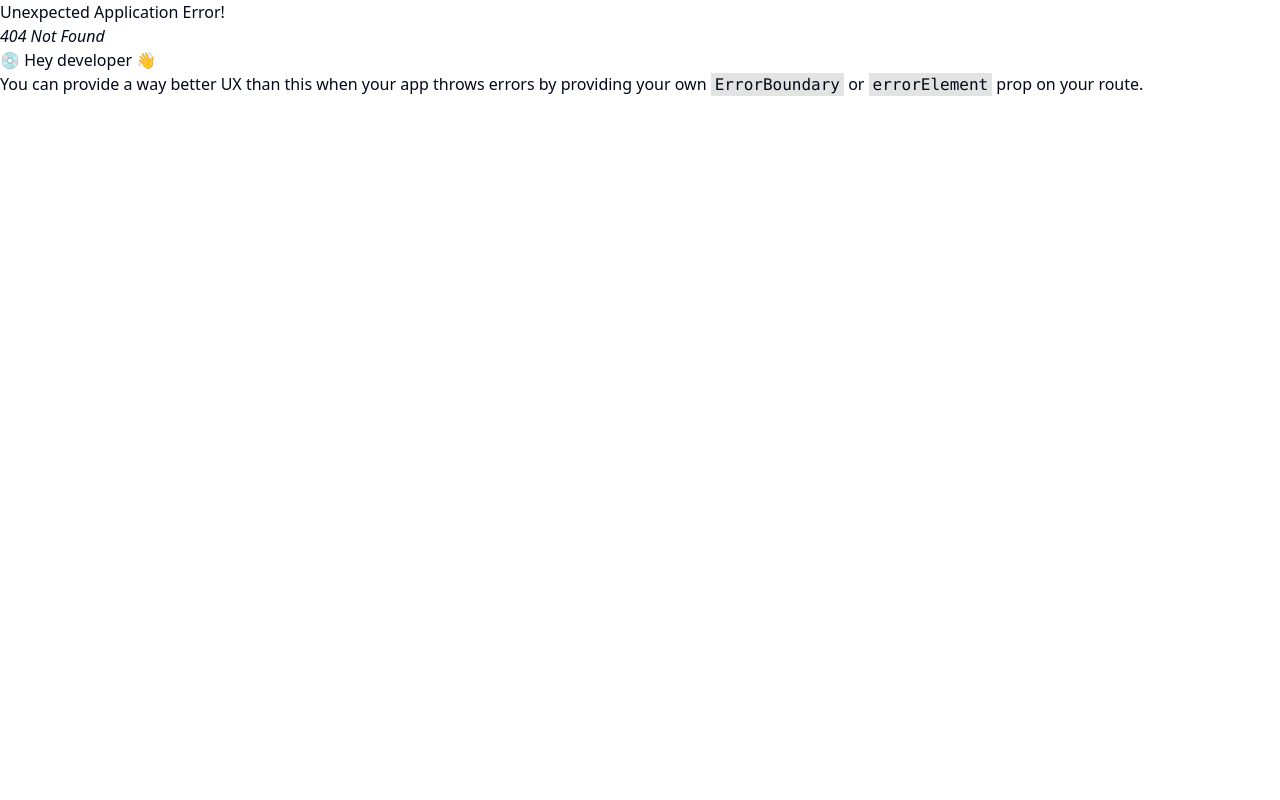
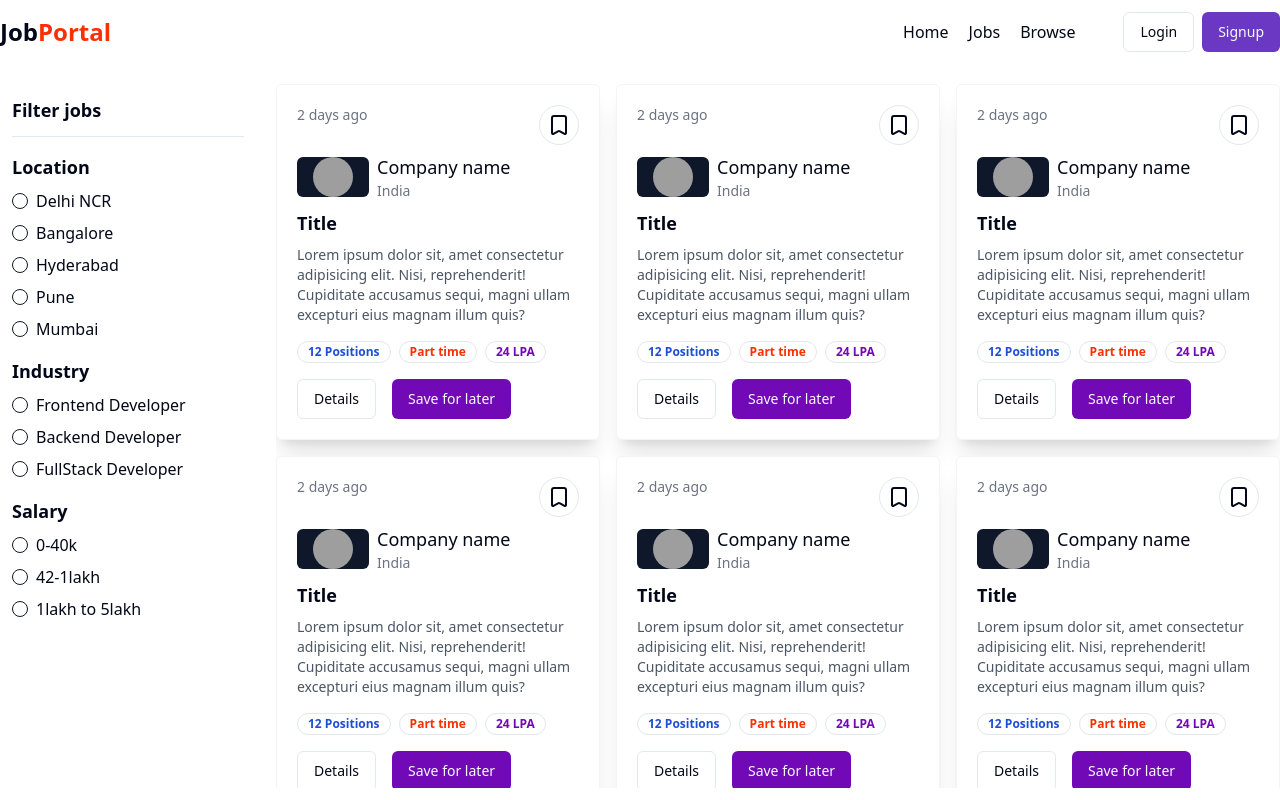
Before and after one commit to PushkarVyas/job-portal, a React app in the folder frontend/: page /jobs in a window 1280 px wide. Before the commit this address had no page. Built offline with nearby package versions, Linux system fonts and the light colour scheme; grey boxes are pictures that could not be loaded; the HTML template or start-up script is replaced by a standard one.

Commit message:
Add jobs page with filter sidebar and job cards

```diff
--- a/frontend/src/App.jsx
+++ b/frontend/src/App.jsx
@@ -3,6 +3,7 @@
 import Login from "./components/auth/Login";
 import Signup from "./components/auth/Signup";
 import Home from "./components/Home";
+import Jobs from "./components/Jobs";
 
 const appRouter = createBrowserRouter([
   {
@@ -16,6 +17,10 @@
   {
     path: "/signup",
     element: <Signup />,
+  },
+  {
+    path: "*",
+    element: <Jobs />
   }
 ]);
 
--- /dev/null
+++ b/frontend/src/components/FilterCard.jsx
@@ -0,0 +1,44 @@
+import React from "react";
+import { RadioGroup, RadioGroupItem } from "@/components/ui/radio-group";
+
+const filterData = [
+  {
+    filterType: "Location",
+    array: ["Delhi NCR", "Bangalore", "Hyderabad", "Pune", "Mumbai"],
+  },
+  {
+    filterType: "Industry",
+    array: ["Frontend Developer", "Backend Developer", "FullStack Developer"],
+  },
+  {
+    filterType: "Salary",
+    array: ["0-40k", "42-1lakh", "1lakh to 5lakh"],
+  },
+];
+
+function FilterCard() {
+  return (
+    <div className="w-full bg-white p-3 rounded-md">
+      <h1 className="font-bold text-lg">Filter jobs</h1>
+      <hr className="mt-3 mb-4" />
+
+      <RadioGroup>
+        {filterData.map((data, index) => (
+          <div key={index}>
+            <h1 className="font-bold text-lg">{data.filterType}</h1>
+            {
+                data.array.map((item, index) => (
+                    <div className="flex items-center space-x-2 my-2">
+                        <RadioGroupItem value={item}/>
+                        <label>{item}</label>
+                    </div>
+                ))
+            }
+          </div>
+        ))}
+      </RadioGroup>
+    </div>
+  );
+}
+
+export default FilterCard;
--- /dev/null
+++ b/frontend/src/components/Job.jsx
@@ -0,0 +1,57 @@
+import { Bookmark } from "lucide-react";
+import React from "react";
+import { Button } from "./ui/button";
+import { Avatar } from "./ui/avatar";
+import { AvatarImage } from "@radix-ui/react-avatar";
+import { Badge } from "./ui/badge";
+
+function Job() {
+  return (
+    <div className="p-5 rounded-md shadow-xl bg-white border border-gray-100">
+      <div className="flex item-center justify-between">
+        <p className="text-sm text-gray-500">2 days ago</p>
+        <Button variant="outline" className="rounded-full" size="icon">
+          <Bookmark />
+        </Button>
+      </div>
+
+      <div className="flex items-center gap-2 my-2">
+        <Button>
+          <Avatar>
+            <AvatarImage src="https://diginsights.com/wp-content/uploads/2024/03/starbsloh.png.jpeg" />
+          </Avatar>
+        </Button>
+        <div>
+          <h1 className="font-medium text-lg ">Company name</h1>
+          <p className="text-sm text-gray-500">India</p>
+        </div>
+      </div>
+
+      <div>
+        <h1 className="font-bold text-lg my-2">Title</h1>
+        <p className="text-sm text-gray-600">
+          Lorem ipsum dolor sit, amet consectetur adipisicing elit. Nisi,
+          reprehenderit! Cupiditate accusamus sequi, magni ullam excepturi eius
+          magnam illum quis?
+        </p>
+      </div>
+      <div className="flex gap-2 items-center mt-4">
+        <Badge className={"text-blue-700 font-bold"} variant="ghost">
+          12 Positions
+        </Badge>
+        <Badge className={"text-[#F83002] font-bold"} variant="ghost">
+          Part time
+        </Badge>
+        <Badge className={"text-[#7209b7] font-bold"} variant="ghost">
+          24 LPA
+        </Badge>
+      </div>
+      <div className="flex items-center gap-4 mt-4">
+        <Button variant="outline">Details</Button>
+        <Button className="bg-[#7209b7]">Save for later</Button>
+      </div>
+    </div>
+  );
+}
+
+export default Job;
--- /dev/null
+++ b/frontend/src/components/Jobs.jsx
@@ -0,0 +1,40 @@
+import React from "react";
+import Navbar from "./shared/Navbar";
+import FilterCard from "./FilterCard";
+import Job from "./Job";
+import { Badge } from "./ui/badge";
+
+const jobsArray = [1, 2, 3, 4, 5, 6, 7, 8];
+
+const Jobs = () => {
+  return (
+    <div>
+      <Navbar />
+      <div className="max-w-7xl mx-auto mt-5">
+        <div className="flex gap-5 ">
+          <div className="w-[20%]">
+            <FilterCard />
+          </div>
+
+          {
+           jobsArray.length <= 0 ? <span>Job not found</span> : (
+            <div className="flex-1 h-[88vh] overflow-y-auto pb-5">
+                <div className="grid grid-cols-3 gap-4">
+                {
+                  jobsArray.map((item, index) => (
+                    <div>
+                        <Job key={index} />
+                    </div>
+                  ))
+                }
+                </div>
+            </div>
+           )
+          }
+        </div>
+      </div>
+    </div>
+  );
+};
+
+export default Jobs;
--- a/frontend/src/components/shared/Navbar.jsx
+++ b/frontend/src/components/shared/Navbar.jsx
@@ -18,9 +18,9 @@
         </div>
         <div className="flex items-center gap-12">
           <ul className="flex font-medium items-center gap-5">
-            <li>Home</li>
-            <li>Jobs</li>
-            <li>Browser</li>
+            <li><Link to="/">Home</Link></li>
+            <li><Link to="/jobs">Jobs</Link></li>
+            <li><Link to="/browse">Browse</Link></li>
           </ul>
 
           {!user ? (
```
